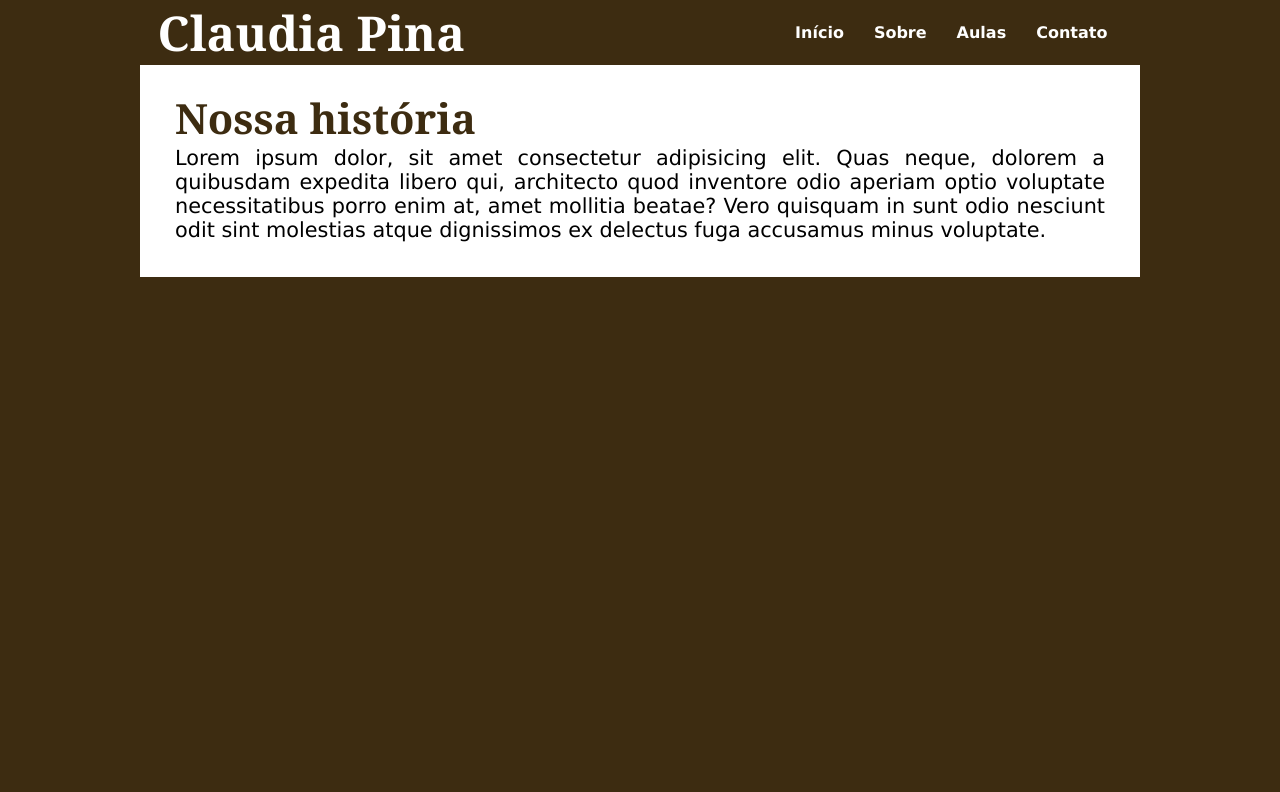
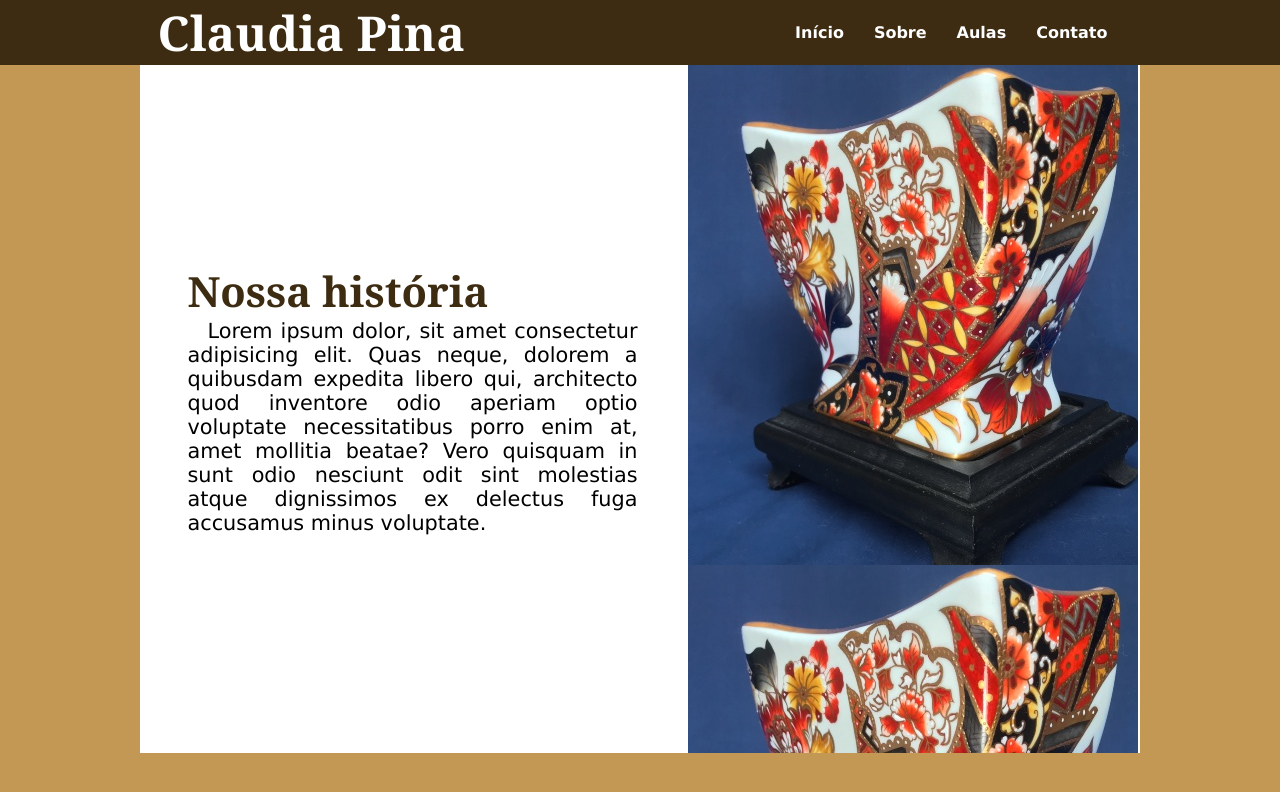
Before and after one commit to luizotaviopina/projeto-claudia, a plain HTML site: page sobre.html in a window 1280 px wide. Drawn offline with Linux system fonts and the light colour scheme; a web font is replaced by a local one.

Commit message:
Atualização 10/2 pt2

```diff
--- a/estilo.css
+++ b/estilo.css
@@ -16,7 +16,10 @@
 }
 body{
     font-family:Verdana, Geneva, Tahoma, sans-serif;
-    background-color:var(--cor3);
+    background-color:var(--cor1);
+}
+p{
+    text-indent:20px;
 }
 
 /*Cabeçalho*/
@@ -65,7 +68,7 @@ nav a:hover{
     width:100%;
     height:100%;
     vertical-align:top;
-    background-position:center;
+    background-position:center top;
     background-size:cover;
 }
 .slider li:nth-child(1) div.fotos{
@@ -126,6 +129,7 @@ nav a:hover{
     }
     .slider li:nth-child(3) div.fotos{
         background-image:url(imagens/foto3.jpg);
+        background-position:center bottom;
     }
 }
 
@@ -135,15 +139,35 @@ nav a:hover{
     font-size:1.3em;
     max-width:1000px;
     margin:auto;
+    display:flex;
+    flex-wrap:wrap;
+    align-items:center;
 }
 .sobre h2{
     font-family:'Quintessential', Georgia, serif;
     font-size:2em;
-    color:#3d2c11;
+    font-weight:bold;
+    color:var(--cor3);
 }
 .sobre article{
-    padding:25px 35px 35px 35px;
+    padding:25px 45px 45px 45px;
+    width: 45%;
+    min-width:285px;
+    margin:auto;
 }
 .sobre p{
     text-align:justify;
 }
+.sobre figure{
+    min-width:285px;
+    height:79vh;
+    width:45%;
+    background-image:url(imagens/foto1-m.jpg);
+    background-position:cover;
+    margin:auto;
+}
+@media (min-width:613px){
+    .sobre figure {
+        height:86vh;
+    }
+}
--- a/sobre.html
+++ b/sobre.html
@@ -22,6 +22,7 @@
             <p>Lorem ipsum dolor, sit amet consectetur adipisicing elit. Quas neque, dolorem a quibusdam expedita libero qui, architecto quod inventore odio aperiam optio voluptate necessitatibus porro enim at, amet mollitia beatae?
             Vero quisquam in sunt odio nesciunt odit sint molestias atque dignissimos ex delectus fuga accusamus minus voluptate.</p>
         </article>
+        <figure></figure>
     </main>
 </body>
 </html>
```
Also changed, not shown: index.html (+2 -2 lines).
